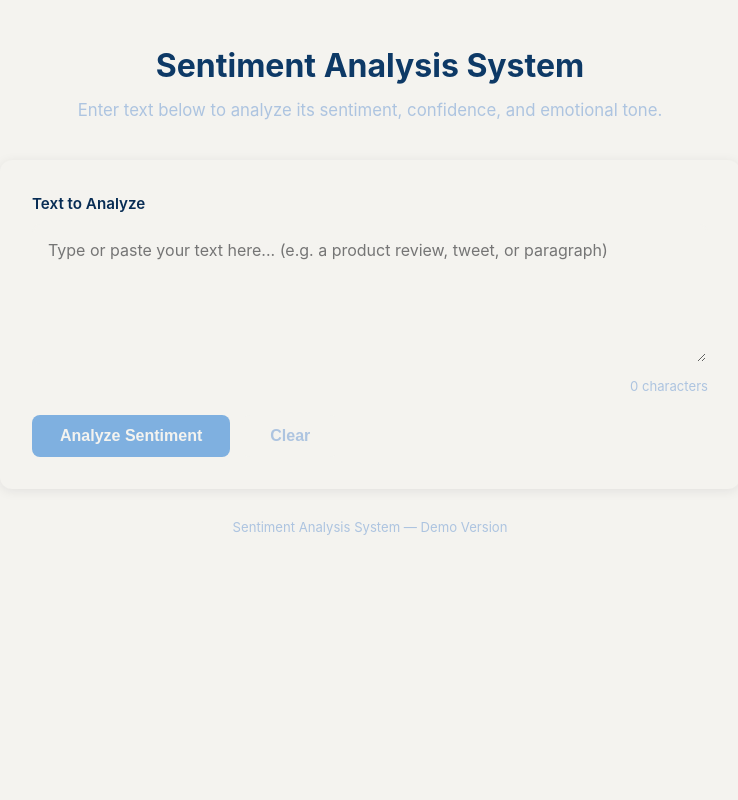
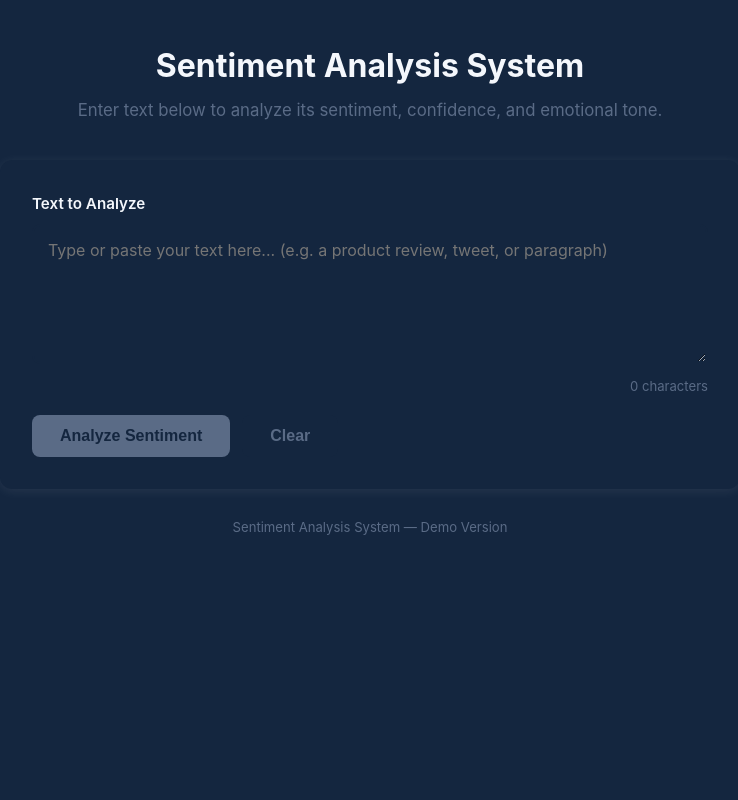
Before and after one commit to Freddricklogan/SentimentAnalysis-System, a Flask app: page / in a window 1280 px wide. Shown: the whole page, without its empty margins (270-1008 px from the left). Run offline with Flask 3, Linux system fonts and the light colour scheme.

```diff
--- a/templates/index.html
+++ b/templates/index.html
@@ -11,8 +11,8 @@
         body {
             font-family: -apple-system, BlinkMacSystemFont, "Segoe UI", Roboto, Oxygen,
                          Ubuntu, Cantarell, "Helvetica Neue", Arial, sans-serif;
-            background: #f4f3ef;
-            color: #072c54;
+            background: #14263f;
+            color: #f4f7fc;
             line-height: 1.6;
             min-height: 100vh;
         }
@@ -33,20 +33,20 @@
         header h1 {
             font-size: 2rem;
             font-weight: 700;
-            color: #0d3966;
+            color: #f4f7fc;
             margin-bottom: 6px;
         }
 
         header p {
             font-size: 1.05rem;
-            color: #adc4e0;
+            color: #5a6b86;
         }
 
         /* ---------- Card ---------- */
         .card {
-            background: #f4f3ef;
+            background: #14263f;
             border-radius: 12px;
-            box-shadow: 0 2px 12px rgba(0, 19, 39, 0.08);
+            box-shadow: 0 2px 12px rgba(255, 255, 255, 0.08);
             padding: 32px;
             margin-bottom: 28px;
         }
@@ -57,32 +57,32 @@
             font-weight: 600;
             margin-bottom: 8px;
             font-size: 0.95rem;
-            color: #072c54;
+            color: #f4f7fc;
         }
 
         textarea {
             width: 100%;
             min-height: 140px;
             padding: 14px;
-            border: 2px solid #f4f3ef;
+            border: 2px solid #14263f;
             border-radius: 8px;
             font-size: 1rem;
             font-family: inherit;
             resize: vertical;
             transition: border-color 0.2s;
-            background: #f4f3ef;
+            background: #14263f;
         }
 
         textarea:focus {
             outline: none;
-            border-color: #7fb0e0;
-            background: #f4f3ef;
+            border-color: #5a6b86;
+            background: #14263f;
         }
 
         .char-count {
             text-align: right;
             font-size: 0.82rem;
-            color: #adc4e0;
+            color: #5a6b86;
             margin-top: 4px;
         }
 
@@ -105,32 +105,32 @@
         button:active { transform: scale(0.97); }
 
         .btn-primary {
-            background: #7fb0e0;
-            color: #f4f3ef;
+            background: #5a6b86;
+            color: #14263f;
         }
 
-        .btn-primary:hover { background: #7fb0e0; }
+        .btn-primary:hover { background: #5a6b86; }
 
         .btn-primary:disabled {
-            background: #7fb0e0;
+            background: #5a6b86;
             cursor: not-allowed;
             transform: none;
         }
 
         .btn-secondary {
-            background: #f4f3ef;
-            color: #adc4e0;
+            background: #14263f;
+            color: #5a6b86;
         }
 
-        .btn-secondary:hover { background: #f4f3ef; }
+        .btn-secondary:hover { background: #14263f; }
 
         /* ---------- Spinner ---------- */
         .spinner {
             display: inline-block;
             width: 18px;
             height: 18px;
-            border: 3px solid rgba(244, 243, 239,0.3);
-            border-top-color: #f4f3ef;
+            border: 3px solid rgba(20, 38, 63,0.3);
+            border-top-color: #14263f;
             border-radius: 50%;
             animation: spin 0.7s linear infinite;
             vertical-align: middle;
@@ -332,15 +332,15 @@
             text-transform: capitalize;
         }
 
-        .aspect-sentiment.positive { background: #f4f3ef; color: #0d3966; }
-        .aspect-sentiment.negative { background: #f4f3ef; color: #e0705f; }
-        .aspect-sentiment.neutral  { background: #f4f3ef; color: #7fb0e0; }
+        .aspect-sentiment.positive { background: #14263f; color: #f4f7fc; }
+        .aspect-sentiment.negative { background: #14263f; color: #c0392b; }
+        .aspect-sentiment.neutral  { background: #14263f; color: #5a6b86; }
 
         /* ---------- Footer ---------- */
         footer {
             text-align: center;
             font-size: 0.82rem;
-            color: #adc4e0;
+            color: #5a6b86;
             margin-top: 20px;
         }
 
```
Also changed, not shown: other parts of templates/index.html (+26 -26 lines), index.html (+19 -19 lines).
